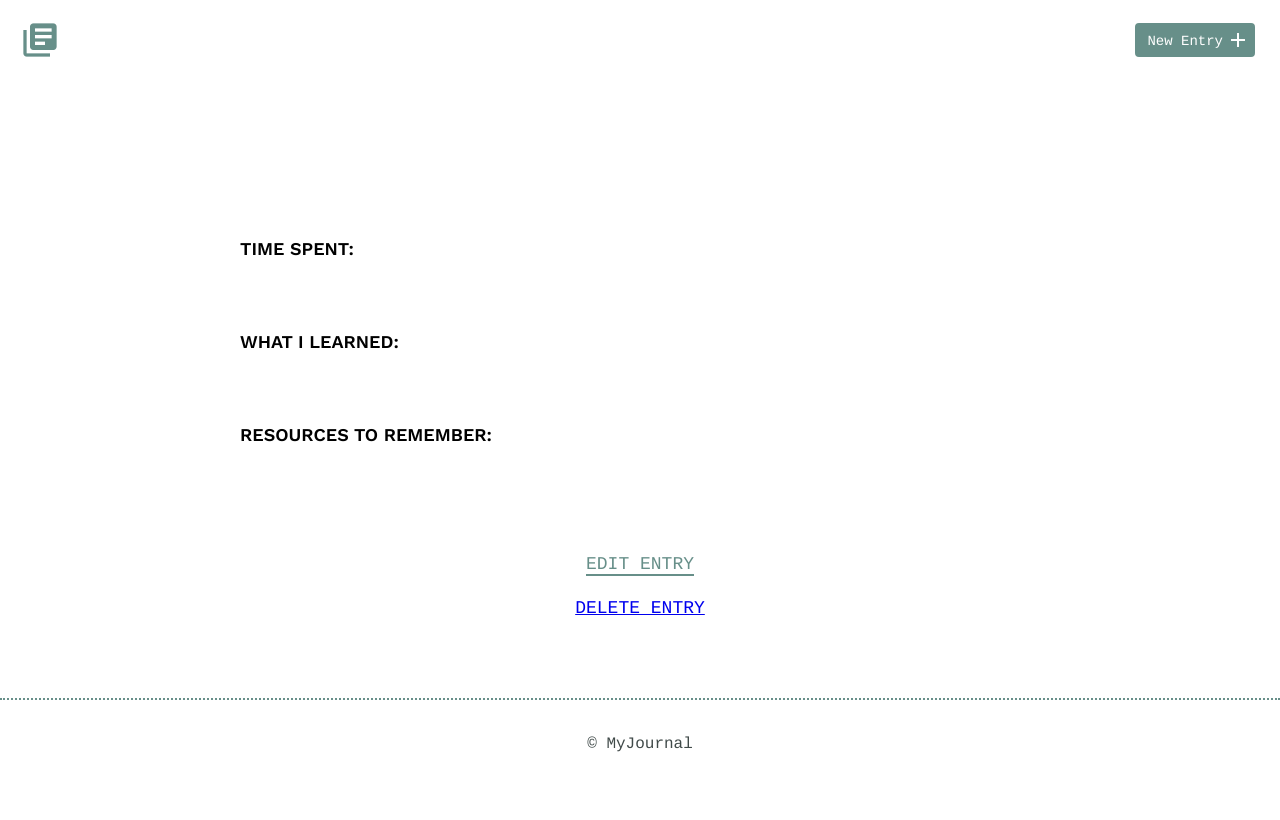
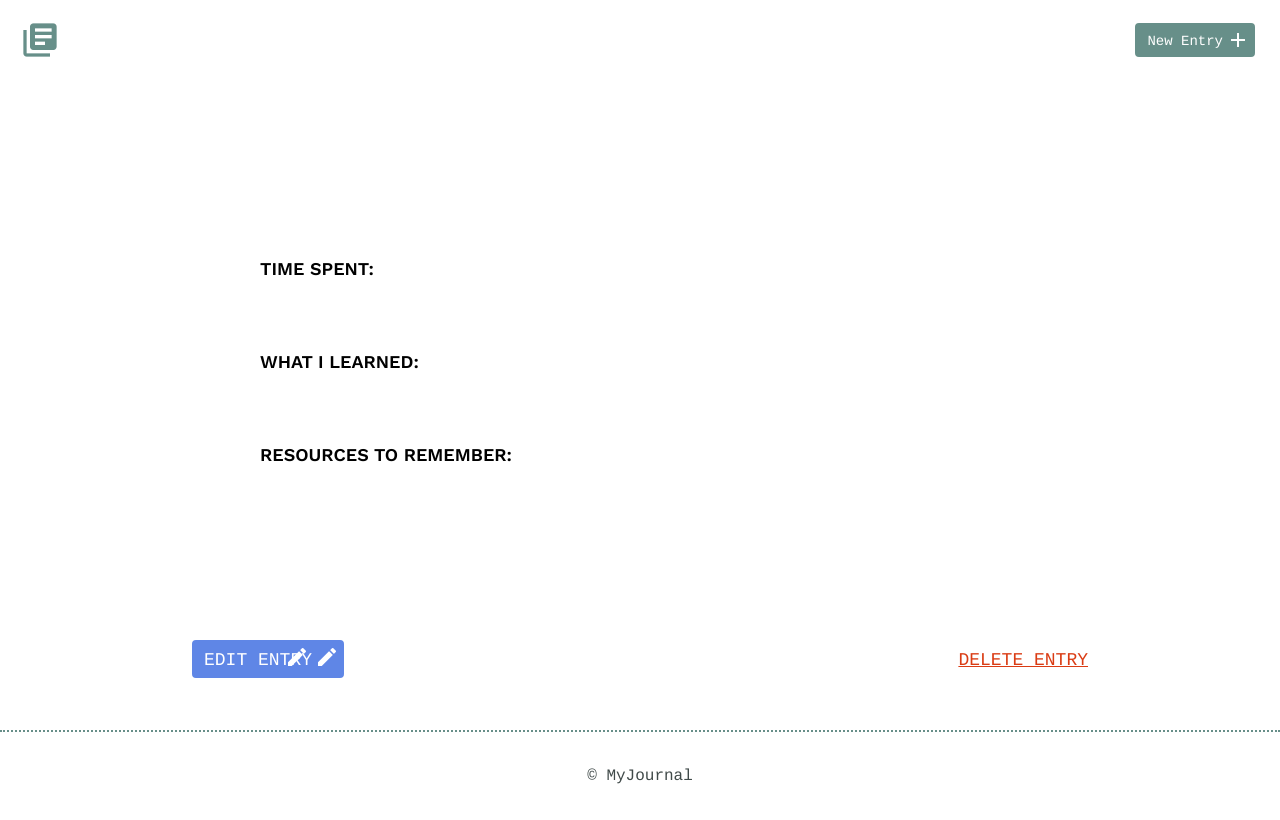
Before and after one commit to yunielgarcia/Learning-Journal, a Python web app: template templates/detail.html in a window 1280 px wide. Before the commit the page ends 752 px from the top, so only its background shows below. Run offline with Jinja, Linux system fonts and the light colour scheme; the template is opened without the code that fills it, so the values that code supplies are empty.

Commit message:
some styling. Ready.

```diff
--- a/static/css/site.css
+++ b/static/css/site.css
@@ -13,6 +13,9 @@
 .container {
 	margin: 0 auto;
 	padding: 0 25px;
+}
+.content-container {
+	min-height: 300px;
 }
 header .site-header {
 	margin: 0 auto;
@@ -33,7 +36,6 @@
 	padding: 35px 0;
 	border-top: 2px dotted #678f89;
 }
-
 
 
 /* ==========================================================================
@@ -79,7 +81,6 @@
 }
 
 
-
 /* ==========================================================================
    Typography
    ========================================================================== */
@@ -102,6 +103,7 @@
 h2 a {
 	text-decoration: none;
 	color: #000;
+	text-transform: capitalize;
 }
 h3 {
 	font-size: 18px;
@@ -131,7 +133,6 @@
 }
 
 
-
 /* ==========================================================================
    Page Styles
    ========================================================================== */
@@ -148,8 +149,12 @@
 	margin-bottom: 35px;
 }
 .entry-list article {
-	margin-bottom: 70px;
+	margin-bottom: 30px;
+	padding: 20px;
 	text-align: center;
+}
+#home-list article:hover {
+	background-color: #f3eded;
 }
 .entry-list article:last-child {
 	margin-bottom: 0;
@@ -172,7 +177,7 @@
 	margin-bottom: 40px;
 }
 .edit {
-	padding-bottom: 80px;
+	padding: 80px 15%;
 	text-align: center;
 	margin: 0 auto;
 }
@@ -182,12 +187,17 @@
 	font-size: 18px;
 }
 
+.notification {
+  text-align: center;
+  padding: 10px 20px;
+  border-radius: 4px;
+  color: #17a284;
+}
 
 
 /* ==========================================================================
    Form Styles
    ========================================================================== */
-
 
 form label {
 	display: block;
@@ -224,3 +234,17 @@
 input[type=submit] {
 	margin-right: 5px;
 }
+
+#statement {
+	text-align: center;
+	max-width: 480px;
+	color: #6f3a0a;
+	text-transform: capitalize;
+	margin: 50px auto auto;
+	line-height: 2;
+}
+.edit-btn {
+	background-color: #5f86e6;
+	border-color: #5f86e6;
+	float: left;
+}
--- a/templates/detail.html
+++ b/templates/detail.html
@@ -30,8 +30,10 @@
     </article>
 </div>
 <div class="edit">
-    <p><a href="{{ url_for('edit_journals', slug=journal.slug) }}">Edit Entry</a></p>
-    <a href="{{ url_for('delete_entry', slug=journal.slug) }}">Delete Entry</a>
+    <a class="button icon-right edit-btn" href="{{ url_for('edit_journals', slug=journal.slug) }}">
+        <span>Edit Entry</span>
+        <i class="material-icons">mode edit</i></a>
+    <a href="{{ url_for('delete_entry', slug=journal.slug) }}" style="color: #da3c14;float: right;">Delete Entry</a>
 </div>
 
 {% endblock %}
--- a/templates/index.html
+++ b/templates/index.html
@@ -1,5 +1,6 @@
 {% extends "layout.html" %}
 
 {% block content %}
-    <h2>Let's add some welcome page here</h2>
+    <h3 id="statement"><i>Writing out our goals provides the opportunity to articulate them clearly
+        and makes their achievement appear closer</i></h3>
 {% endblock %}
--- a/templates/journal_list.html
+++ b/templates/journal_list.html
@@ -1,15 +1,14 @@
 {% extends "layout.html" %}
 
 {% block content %}
-    <div class="entry-list">
+    <div id="home-list" class="entry-list">
     {% for journal in journals %}
         <article>
             <h2>
-                <a href="{{ url_for('journals_detail', slug=journal.slug) }}">{{ journal.title }}</a>
+                <a class="entry-title" href="{{ url_for('journals_detail', slug=journal.slug) }}">{{ journal.title }}</a>
             </h2>
             <time datetime="{{ journal.date }}">{{ journal.date.strftime('%B %d, %Y') }}</time>
         </article>
     {% endfor %}
-
 </div>
 {% endblock %}
--- a/templates/layout.html
+++ b/templates/layout.html
@@ -17,11 +17,13 @@
     <div class="container">
         <div class="site-header">
             <a class="logo" href="{{ url_for('journals') }}"><i class="material-icons">library_books</i></a>
-                    <a class="button icon-right" href="{{ url_for('add_journals') }}"><span>New Entry</span> <i class="material-icons">add</i></a>
+            <a class="button icon-right" href="{{ url_for('add_journals') }}"><span>New Entry</span> <i
+                    class="material-icons">add</i></a>
         </div>
     </div>
 </header>
 <!-- Flash messages -->
+<div>
     {% with messages = get_flashed_messages(with_categories=True) %}
     {% if messages %}
     {% for category, message in messages %}
@@ -29,8 +31,10 @@
     {% endfor %}
     {% endif %}
     {% endwith %}
+</div>
+
 <section>
-            <div class="container">
+    <div class="content-container">
 
         {% block content %} {% endblock %}
 
```
Also changed, not shown: journal.db. Lines whose indentation alone changed are shown as unchanged.
